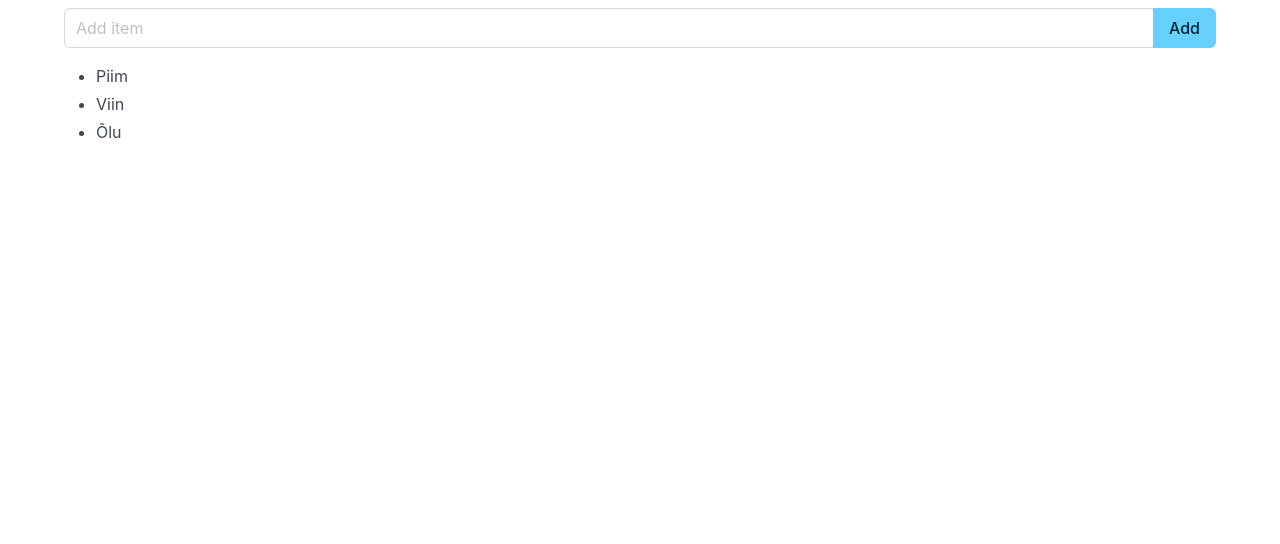
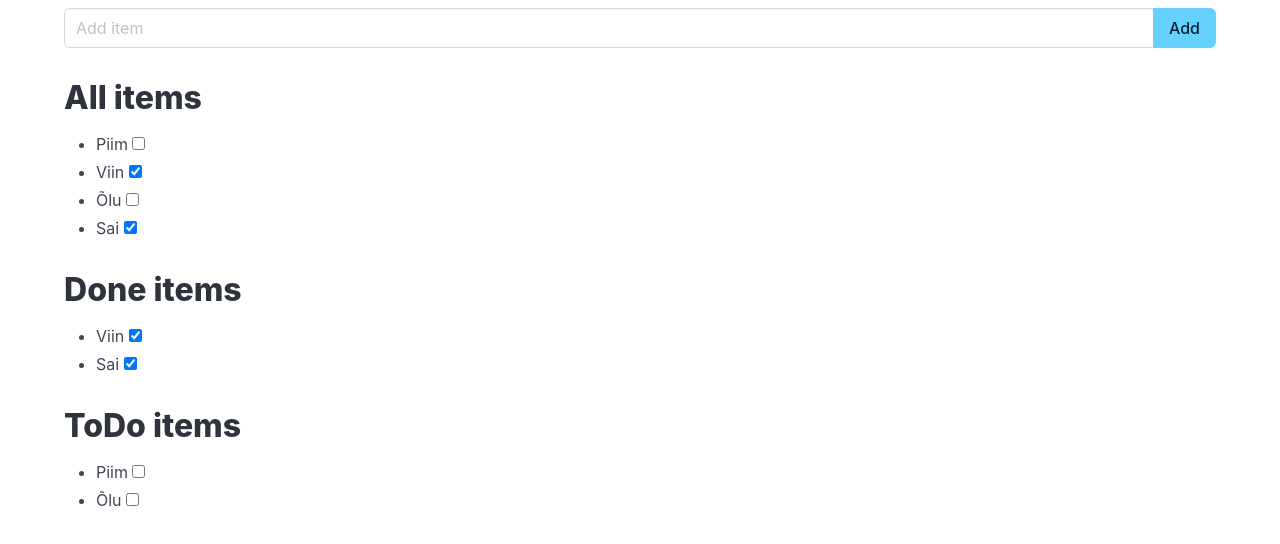
Before and after one commit to damianadev/learnfront, a JavaScript app: page / in a window 1280 px wide. Shown: the top 544 px of the page. Built offline with nearby package versions, Linux system fonts and the light colour scheme.

Commit message:
Add more coplex examples of list

```diff
--- a/package.json
+++ b/package.json
@@ -18,6 +18,6 @@
     "bulma": "^1.0.4",
     "sass": "^1.105.0",
     "sass-embedded": "^1.104.0",
-    "vite": "^8.3.0"
+    "vite": "^8.3.4"
   }
 }
--- a/src/App.vue
+++ b/src/App.vue
@@ -1,33 +1,27 @@
 <script setup>
-import { ref } from "vue";
+import { computed, ref } from 'vue';
 
-    let message = ref('');
-
-    /*
-    function inputUpdate(event) {
-        console.log(event);
-        message.value = event.target.value;
-    }
-        */
-
-let items = ref(['Piim', 'Viin', 'Õlu']);
+let message = ref('');
+let i = 1;
+let items = ref([
+    {id: i++, text: 'Piim', isDone: false},
+    {id: i++, text: 'Viin', isDone: true},
+    {id: i++, text: 'Õlu', isDone: false},
+    {id: i++, text: 'Sai', isDone: true},
+]);
 
 function add(){
   if(message.value.trim() !== '') {
-    items.value.push(message.value.trim());
+    items.value.push({id: i++, text: message.value.trim(), isDone: false});
   }
   message.value = '';
 }
+
+let doneItems = computed(() => items.value.filter(item => item.isDone));
+let toDoItems = computed(() => items.value.filter(item => !item.isDone));
 </script>
 
 <template>
-    <!--
-    <button @click="message = 'Hello, TA25B!'" class="button is-primary">Click me</button>
-    <h1>{{ message.split('').reverse().join('') }}</h1>
-    <input type="text" class="input" v-bind:value="message" @input="message = $event.target.value">
-    <input type="text" class="input" v-model="message">
-    -->
-
     <div class="container content mt-2">
         <div class="field has-addons">
             <div class="control is-expanded">
@@ -40,14 +34,30 @@
             </div>
         </div>
 
+        <h1>All items</h1>
         <ul>
-          <li v-for="item in items">{{ item }}</li>
-
+            <li v-for="item in items" :key="item.id">
+                {{ item.text }}
+                <input type="checkbox" v-model="item.isDone">
+            </li>
         </ul>
 
+        <h1>Done items</h1>
+        <ul>
+            <li v-for="item in doneItems" :key="item.id">
+                {{ item.text }}
+                <input type="checkbox" v-model="item.isDone">
+            </li>
+        </ul>
+
+        <h1>ToDo items</h1>
+        <ul>
+            <li v-for="item in toDoItems" :key="item.id">
+                {{ item.text }}
+                <input type="checkbox" v-model="item.isDone">
+            </li>
+        </ul>
     </div>
 </template>
 
-<style>
-
-</style>
+<style></style>
```
Also changed, not shown: 1 other file (tests, documents, lock files or other folders).
